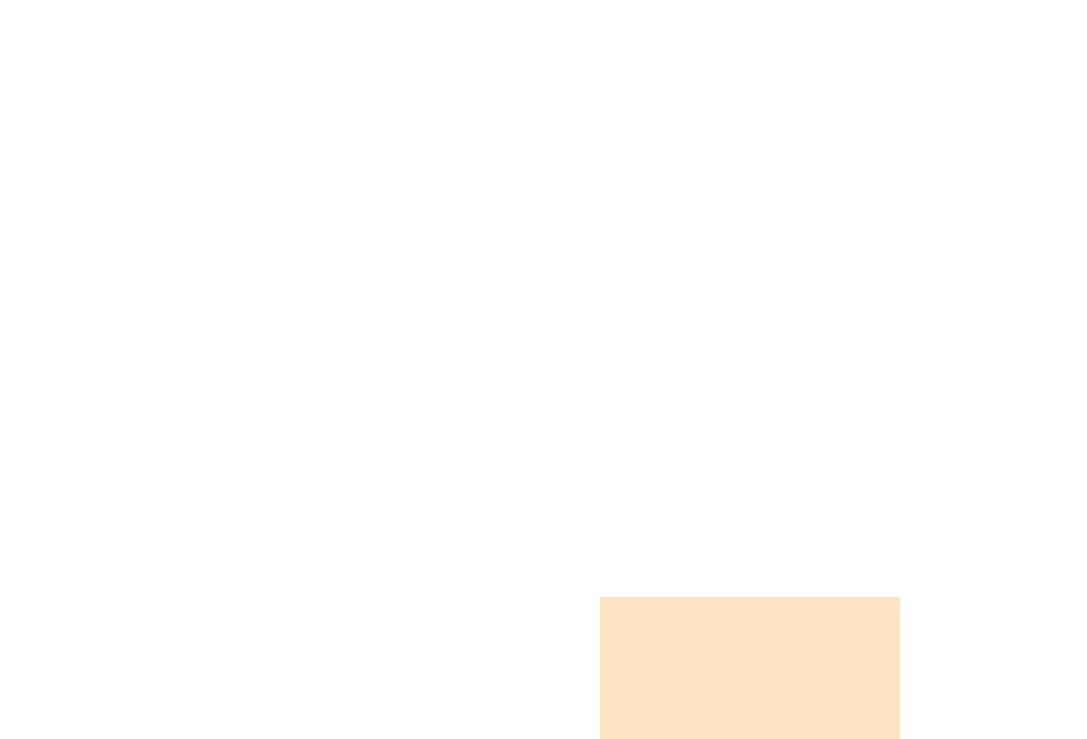
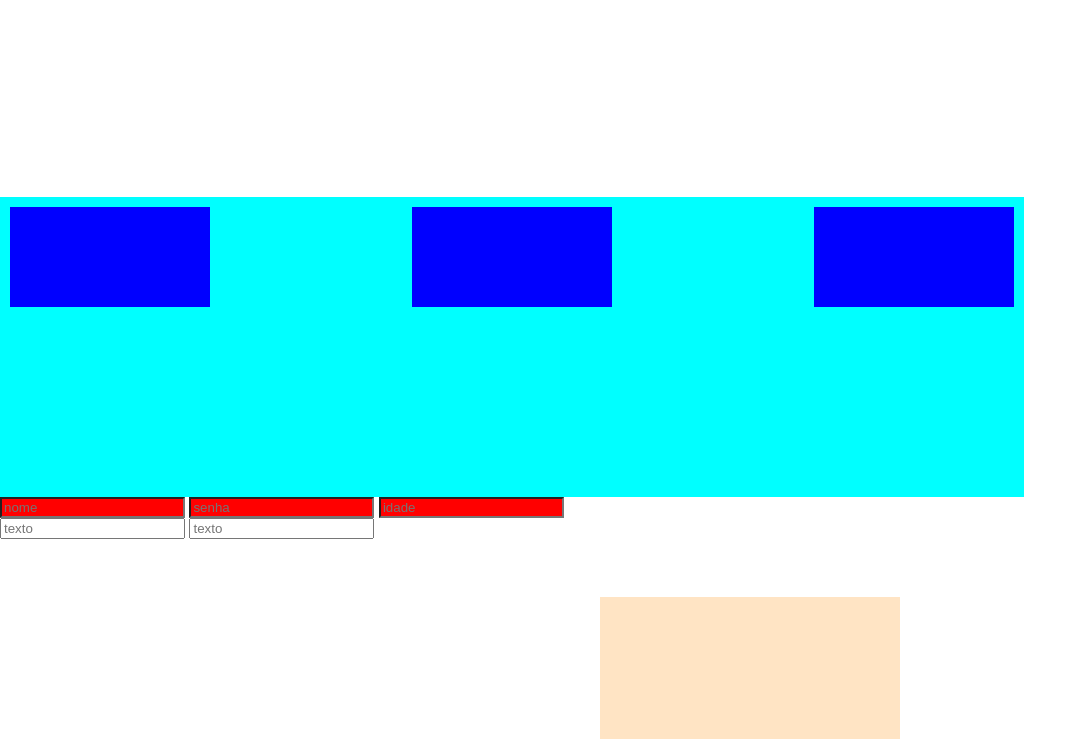
Before and after one commit to devLucenaPinheiro/Html-e-css, a plain HTML site: page Curso de SASS_SCSS/EX 001/index.html in a window 1280 px wide. Shown: the part 671-1410 px from the top of the page, without its empty margins (0-1087 px from the left). Drawn offline with Linux system fonts and the light colour scheme.

Commit message:
update css

```diff
--- a/Curso de SASS_SCSS/EX 001/index.html
+++ b/Curso de SASS_SCSS/EX 001/index.html
@@ -14,5 +14,19 @@
     <div class="caixa"><button type="button" class="botao">Botão</button> <button id="botao3">botão 2</button></div>
 
     <div class="caixa2"><div class="text-show">Um texto para aparecer quando botar o mouse em cima</div></div>
+
+
+    <div class="flex-col"><div class="filho"></div><div class="filho"></div><div class="filho"></div></div>
+
+    <form>
+        <input type="text" placeholder="nome">
+
+        <input type="text" placeholder="senha">
+
+        <label for="idade"><input type="text" placeholder="idade"></label>
+    </form>
+
+    <input type="text" placeholder="texto">
+    <input type="text" placeholder="texto">
 </body>
 </html>
--- a/Curso de SASS_SCSS/EX 001/style.css
+++ b/Curso de SASS_SCSS/EX 001/style.css
@@ -82,9 +82,30 @@ body{
 .text-show{
     position: absolute;
     bottom: -200px;
+    transition: 0.8s;
 }
 
 .caixa2:hover .text-show{
    bottom: 50px;
    transition: 0.6s;
 }
+
+.flex-col{
+    width: 80%;
+    display: flex;
+    height: 300px;
+    background-color: aqua;
+    flex-direction: row;
+    justify-content: space-between;
+}
+
+.filho{
+    width: 200px;
+    height: 100px;
+    margin: 10px;
+    background-color: blue;
+}
+
+form input{
+    background-color: red;
+}
```
